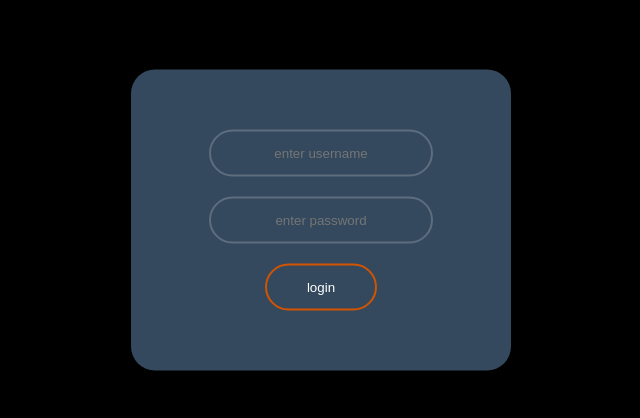
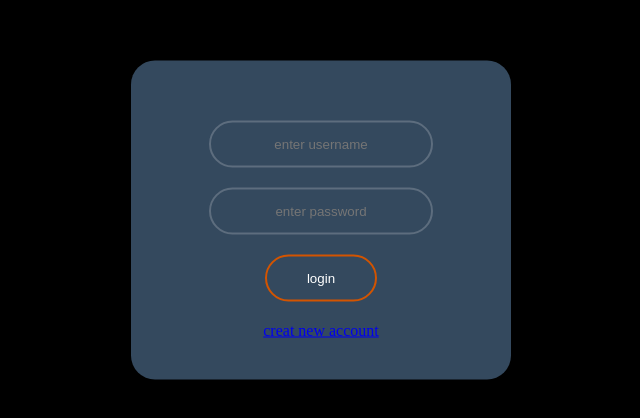
Before and after one commit to dahmen8bit/annogram, a plain HTML site: page index.html in a window 1280 px wide. Shown: the part 180-598 px from the top of the page, without its empty margins (319-959 px from the left). Drawn offline with Linux system fonts and the light colour scheme.

Commit message:
Update index.html

```diff
--- a/index.html
+++ b/index.html
@@ -59,6 +59,7 @@
 <input type='text' name='' placeholder='enter username' id='username'>
 <input type='password' name='' placeholder='enter password' id='passsword'>
 <input type='submit'name='' value='login' id='username'>
+    <a href="dahmen8bit/annogram/blob/main/login.html">creat new account</a>
 </form>
 </body>
 </html>
```
